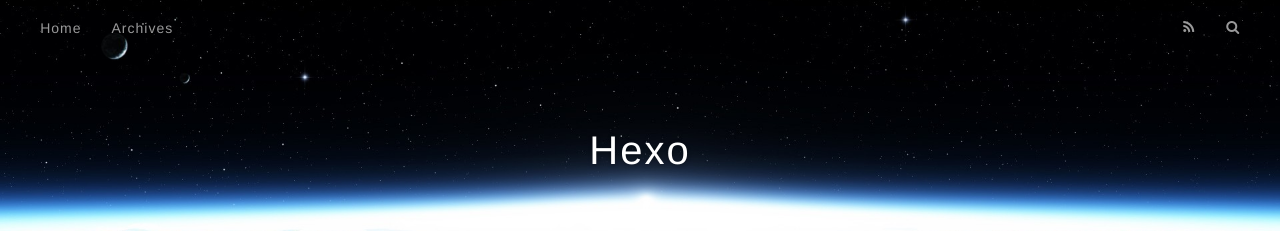
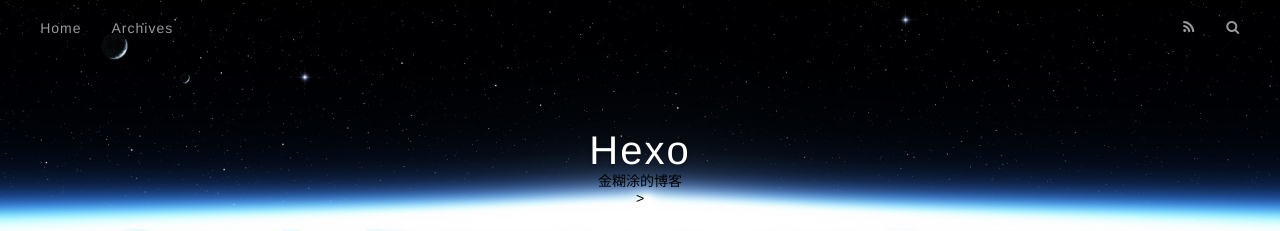
Before and after one commit to jinhutu/jinhutu.old.doc, a plain HTML site: page index.html in a window 1280 px wide. Shown: the top 231 px of the page. Drawn offline with nearby package versions, Linux system fonts and the light colour scheme.

Commit message:
Site updated: 2016-04-16 16:34:54

```diff
--- a/index.html
+++ b/index.html
@@ -38,7 +38,9 @@
       <h1 id="logo-wrap">
         <a href="/" id="logo">Hexo</a>
       </h1>
-
+      <h1>
+      金糊涂的博客
+      </h1>>
     </div>
     <div id="header-inner" class="inner">
       <nav id="main-nav">
```
